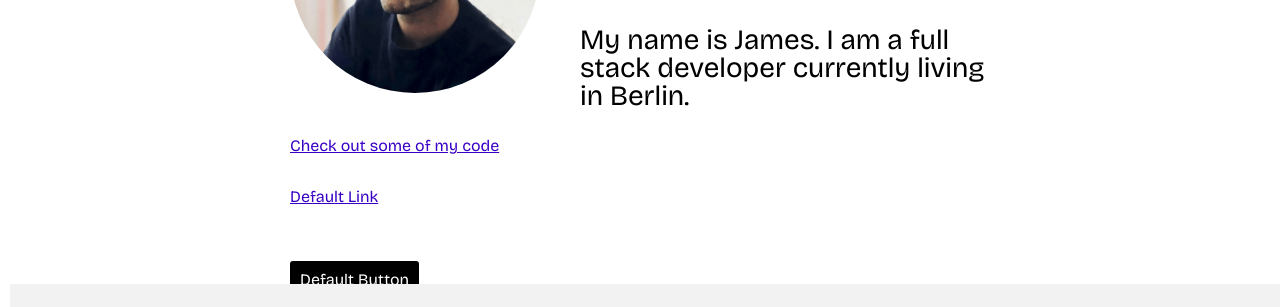
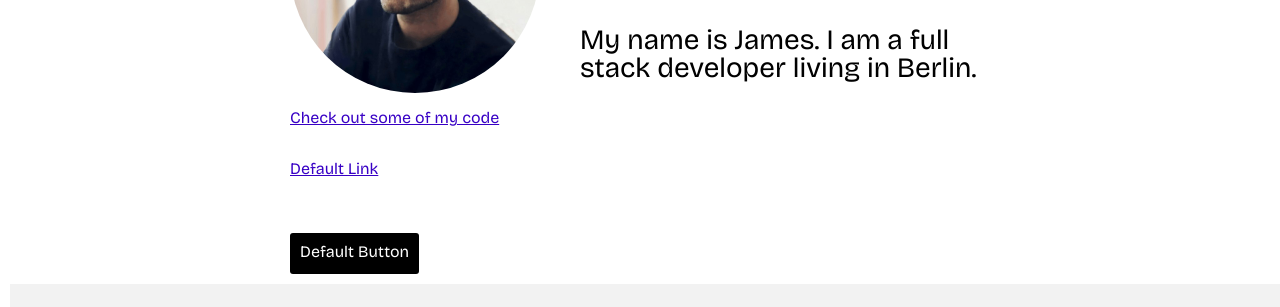
Before and after one commit to jdavey2k/JD-Project-3, a plain HTML site: page index.html in a window 1280 px wide. Shown: the part 391-698 px from the top of the page. Drawn offline with nearby package versions, Linux system fonts and the light colour scheme.

Commit message:
Update index.html
Alternate sentence structure to test

```diff
--- a/index.html
+++ b/index.html
@@ -42,7 +42,7 @@
       <div class="profile">
         <img src="img/pic.jpg" class="profile__portrait" alt="James Davey Portrait">
         <h1>James Davey Developer Portfolio</h1>
-        <h2>My name is James. I am a <span>full stack</span> developer currently living in Berlin.</h2>
+        <h2>My name is James. I am a <span>full stack</span> developer living in Berlin.</h2>
         <a href="#">Check out some of my code</a>
         <br><br><a href="#">Default Link</a>
         <br><br><br><button type="button">Default Button</button><br><br>
```
